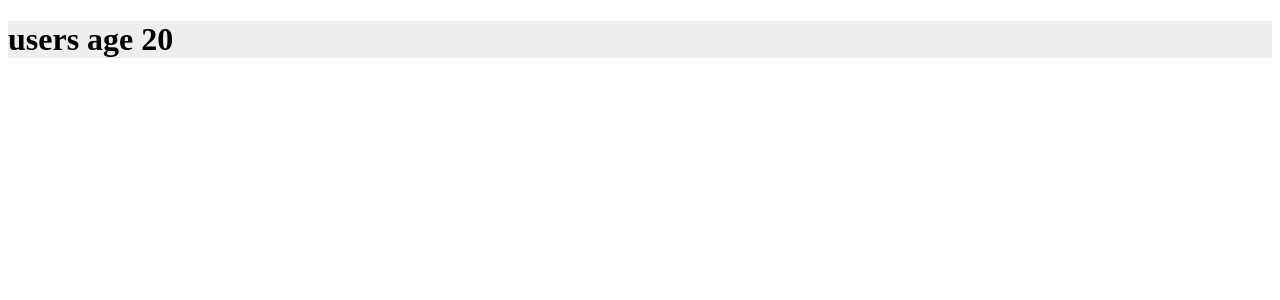
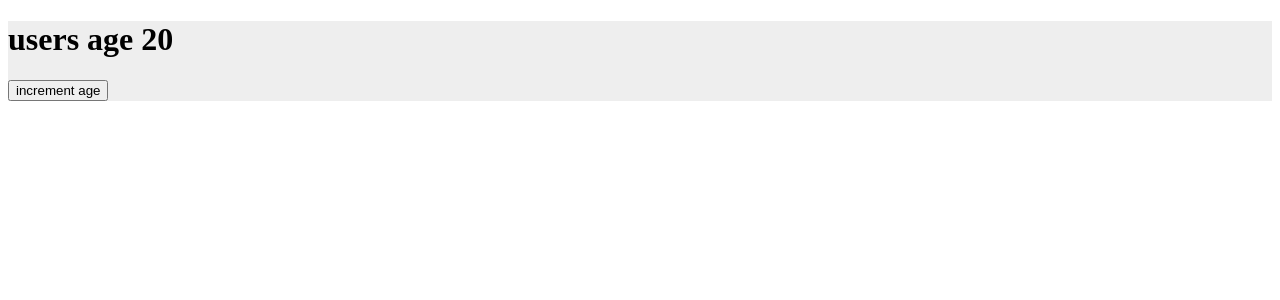
Before and after one commit to KarthikDevadiga/Vue_CLI_intoduction, a Vue app: page / in a window 1280 px wide. Shown: the top 300 px of the page. Built offline with nearby package versions, Linux system fonts and the light colour scheme.

Commit message:
emit structured

```diff
--- a/src/App.vue
+++ b/src/App.vue
@@ -1,9 +1,9 @@
 <template>
   <div class="parent">
-    <user-age :users="age"></user-age>
+    <user-age :users="age" @user-age-increment="incrementAge"></user-age>
   </div>
 </template>
-
+/* * here "user-age-increment" is emited from "UserAge" component */
 <script>
 import UserAge from "./components/UserAge.vue";
 export default {
@@ -16,6 +16,11 @@ export default {
       age: 20,
     };
   },
+  methods: {
+    incrementAge() {
+      this.age++;
+    },
+  },
 };
 </script>
 
--- a/src/components/UserAge.vue
+++ b/src/components/UserAge.vue
@@ -1,6 +1,7 @@
 <template>
   <div>
     <h1>users age {{ users }}</h1>
+    <button @click="incrementAge">increment age</button>
   </div>
 </template>
 
@@ -8,6 +9,12 @@
 export default {
   name: "user-age",
   props: ["users"],
+  emits: ["user-age-increment"],
+  methods: {
+    incrementAge() {
+      this.$emit("user-age-increment");
+    },
+  },
 };
 </script>
 
```
